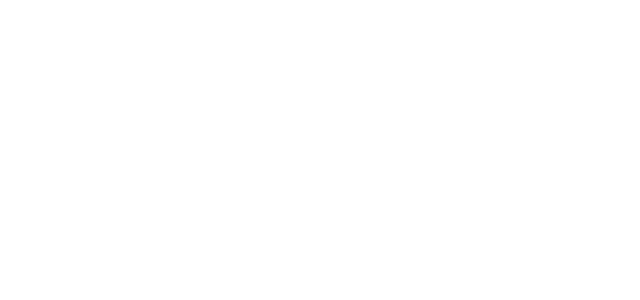
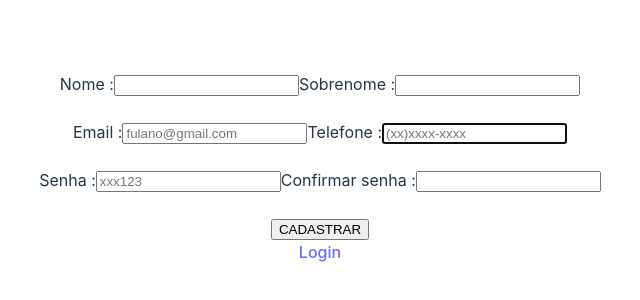
Before and after one commit to qmclouca/SENAC_REACT_FRONT, a React (Vite) app in the folder LanchesSenac/: page /cadastro in a window 1280 px wide. Before the commit this address had no page. Shown: the part 256-556 px from the top of the page, without its empty margins (320-960 px from the left). Built offline with nearby package versions, Linux system fonts and the light colour scheme.

Commit message:
Foi criado uma tela para login e cadastro, com suas especificações

```diff
--- a/LanchesSenac/src/App.tsx
+++ b/LanchesSenac/src/App.tsx
@@ -3,6 +3,9 @@
 import PaginaInicial from "./Pages/PaginaInicial/PaginaInicial";
 import Autor from "./Pages/Autor/Autor";
 import Cardapio from "./Pages/Cardapio/Cardapio";
+import Login from "./Pages/Login/Login";
+import Cadastro from "./Pages/Login/Cadastro";
+
 
 const App = () => {
   return (
@@ -12,6 +15,8 @@
         <Route path="/admin" />
         <Route path="/autor" element={<Autor />} />
         <Route path="/cardapio" element={<Cardapio />} />
+        <Route path="/login" element={<Login />}/>
+        <Route path="/cadastro" element={<Cadastro/>}/>
       </Routes>
     </Router>
   );
--- /dev/null
+++ b/LanchesSenac/src/Pages/Login/Cadastro.tsx
@@ -0,0 +1,82 @@
+import "./Cadastro.css"
+
+const Cadastro = () => {
+    return (
+
+        <>
+
+            <div className="BarraPreencher">
+
+
+
+                <label id="nome">
+                    <br /><br />  Nome :
+                    <input type="text" autoFocus />
+
+                </label>
+                <label id="sobrenome">
+                    Sobrenome :
+                    <input type="text" autoFocus />
+
+                </label>
+
+
+
+                <label id="email">
+                    <br /><br />  Email :
+                    <input type="text" autoFocus placeholder="fulano@gmail.com" />
+
+                </label>
+
+                <label id="telefone">
+                    Telefone :
+                    <input type="text" autoFocus placeholder="(xx)xxxx-xxxx" />
+
+                </label>
+                <label id="senha">
+                    <br /><br /> Senha :
+                    <input type="text" placeholder="xxx123" />
+
+                </label>
+                <label id="confirmacao">
+                     Confirmar senha :
+                    <input type="text"/>
+
+                </label>
+
+
+            </div>
+
+            <div className="BotoCadastrar">
+
+                <label id="botaoCadastro">
+                    <br />
+                    <input type="button" value="CADASTRAR" />
+
+                </label>
+
+            </div>
+
+            <div className="redirecionarLogin">
+
+                <label>
+                    <a href="localhost:5173/login">Login</a>
+
+                </label>
+
+
+            </div>
+
+
+
+
+        </>
+
+
+
+    );
+
+
+};
+
+export default Cadastro;
--- /dev/null
+++ b/LanchesSenac/src/Pages/Login/Login.tsx
@@ -0,0 +1,52 @@
+import "./Login.css"
+
+
+const Login = () => {
+   return (
+
+      <>
+         <div className="BarraPreencher">
+
+            <img src="https://static.wixstatic.com/media/eda1f3_e691b9dd8a1a4c719b53f1cab3f1bce3~mv2.png/v1/fit/w_2500,h_1330,al_c/eda1f3_e691b9dd8a1a4c719b53f1cab3f1bce3~mv2.png" width="130px" height="100px"/>
+
+            <label id="email">
+            <br/><br/>  Email:
+               <input type="text" autoFocus placeholder="fulano@gmail.com"/>
+
+            </label>
+            <label id="senha">
+            <br/><br/> Senha:
+               <input type="password" placeholder="xxx123"/>
+
+            </label>
+
+         </div>
+
+         <div className="BotoLogin">
+
+         <label id="botaoLogin">
+         <br/>
+            <input type="button" value="ENTRAR"/>
+
+         </label>
+
+         </div>
+
+         <div className="redirecionarCadastro">
+
+         <label>
+         <a href="localhost:5173/cadastro">Cadastre-se</a>
+
+         </label>
+
+
+         </div>
+
+
+      </>
+
+   )
+
+};
+
+export default Login;
```
Also changed, not shown: LanchesSenac/src/Pages/Login/Cadastro.css (added), LanchesSenac/src/Pages/Login/Login.css (added).
